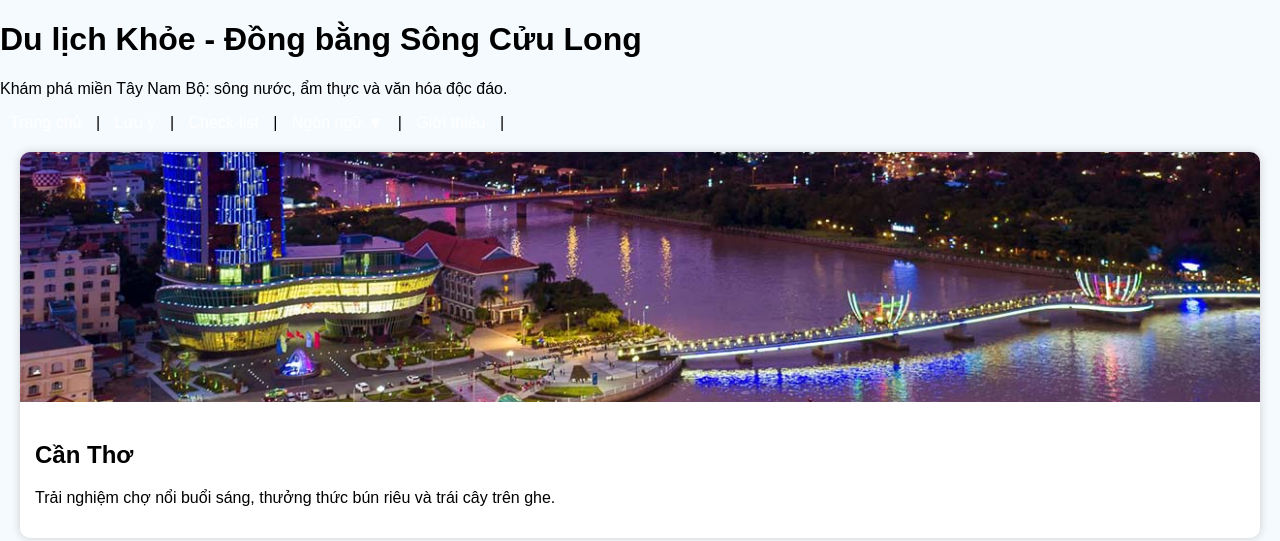
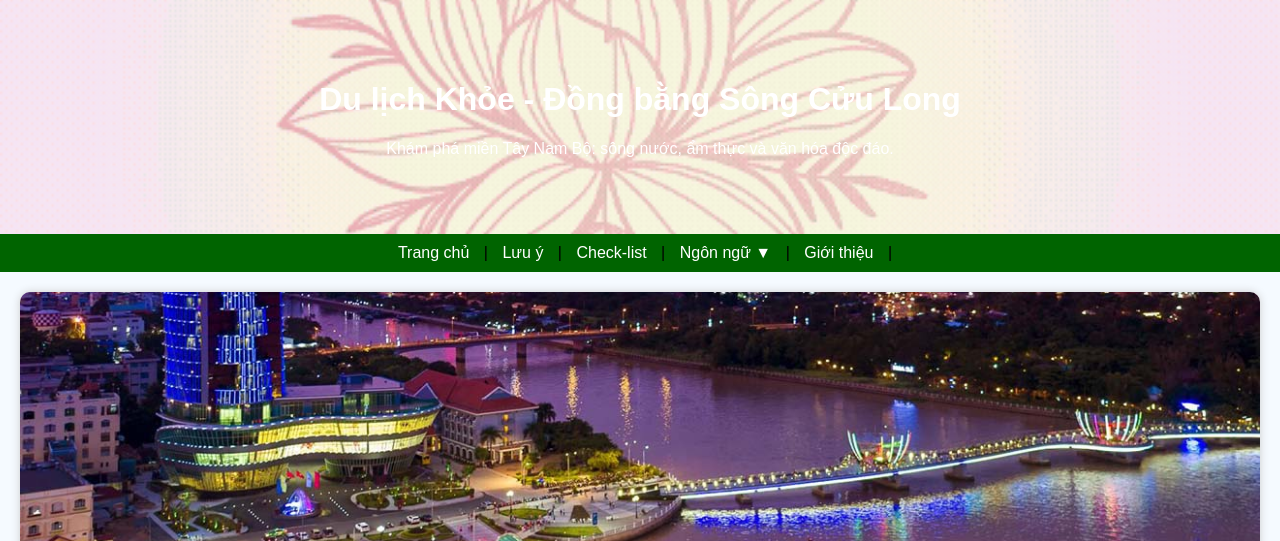
Before and after one commit to hhiep1111/dulichkhoe, a FastAPI app: page / in a window 1280 px wide. Shown: the top 541 px of the page. Run offline with FastAPI, Linux system fonts and the light colour scheme; data that the repository does not hold is empty.

Commit message:
Update index.html

```diff
--- a/templates/index.html
+++ b/templates/index.html
@@ -11,11 +11,13 @@
             margin: 0;
             padding: 0;
         }
-        <header>
-            <img src="/static/images/Logo.gif" style="width:200px;height:auto;">
-            <h1>{{ data.title }}</h1>
-            <p>{{ data.intro }}</p>
-        </header>
+        header {
+            background: url("/static/images/Logo.gif") no-repeat center center;
+            background-size: cover; /* hoặc contain tùy GIF */
+            color: white;
+            padding: 60px 20px;
+            text-align: center;
+        }
         nav {
             text-align: center;
             background: #006400;
```
